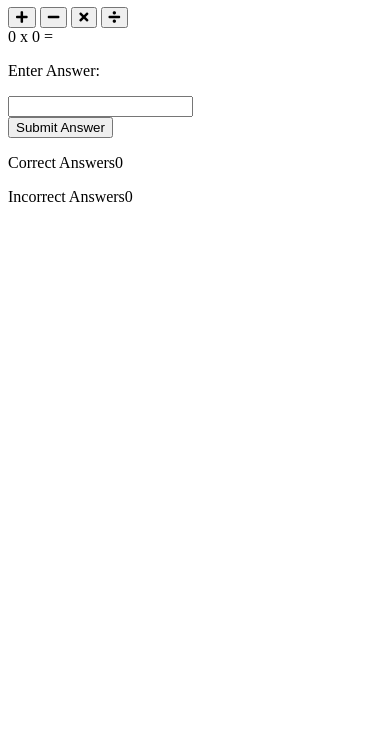
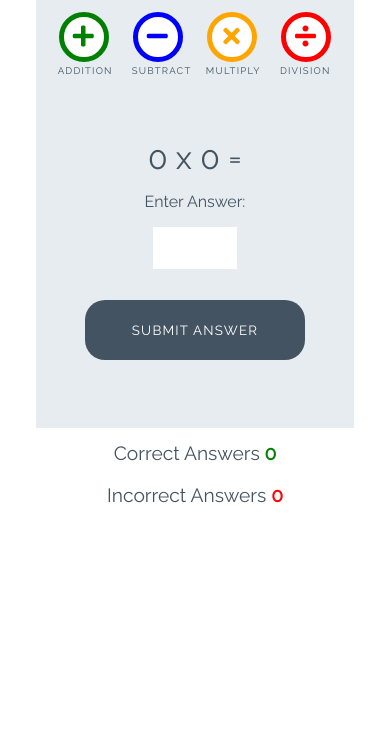
Before and after one commit to YasmineBB/love-maths, a plain HTML site: page index.html in a window 390 px wide. Shown: the part 112-844 px from the top of the page. Drawn offline with Linux system fonts and the light colour scheme.

Commit message:
Add styling for game

```diff
--- a/assets/css/style.css
+++ b/assets/css/style.css
@@ -0,0 +1,254 @@
+/* --------- Global style */
+
+body {
+    background-color: white;
+    font-family: "Raleway", sans-serif;
+    color: #445361;
+    text-align: center;
+}
+
+/* --------- Heading */
+
+.heading {
+    text-align: center;
+    font-size: 2.5rem;
+}
+
+.logo {
+    height: 40px;
+    padding-right: 5px;
+}
+
+/* --------- Game layout */
+
+.game-area {
+    background-color: #E6ECF0;
+    box-sizing: border-box;
+    width: 85%;
+    height: 65vh;
+    max-height: 450px;
+    max-width: 830px;
+    margin-left: auto;
+    margin-right: auto;
+    padding: 1%;
+}
+
+.question-area {
+    width: 50%;
+    font-size: 2rem;
+    margin: auto;
+    padding: 50px 0;
+}
+
+.question-area span {
+    padding: 0 15px;
+}
+
+.score-area {
+    margin: 5px auto;
+    width: 60%;
+    font-size: 1.2rem;
+}
+
+.controls-area {
+    width: 85%;
+    margin: 30px auto;
+}
+
+#score {
+    color: green;
+    font-weight: bold;
+}
+
+#incorrect {
+    color: red;
+    font-weight: bold;
+}
+
+.answer-message {
+    display: none;
+    font-size: 1rem;
+}
+
+#answer-box {
+    border: none;
+    color: #445361;
+    display: inline-block;
+    height: 40px;
+    width: 80px;
+    font-size: 1.2rem;
+}
+
+.scores {
+    display: inline-block;
+    padding: 25px;
+}
+
+/* --------- Buttons */
+
+.btn {
+    width: 220px;
+    height: 60px;
+    font-family: "Raleway", sans-serif;
+    text-transform: uppercase;
+    letter-spacing: 1.2px;
+    color: white;
+}
+
+.btn:focus {
+    outline: none;
+}
+
+.btn--big {
+    padding-top: 10px;
+    border-radius: 50%;
+    background-color: white;
+    border: 10px solid;
+    width: 100px;
+    height: 100px;
+    font-size: 3.2rem;
+    margin: 0 30px;
+    transition: all 0.5s;
+}
+
+.btn--big::after {
+    content: attr(data-type);
+    font-size: 1rem;
+    color: #445361;
+    position: relative;
+    left: 0.5rem;
+}
+
+.btn--blue {
+    border-color: blue;
+    color: blue;
+}
+
+.btn--blue:active,
+.btn--blue:hover {
+    background-color: darkblue;
+    color: white;
+}
+
+.btn--orange {
+    border-color: orange;
+    color: orange;
+}
+
+.btn--orange:active,
+.btn--orange:hover {
+    background-color: darkorange;
+    color: white;
+}
+
+.btn--red {
+    border-color: red;
+    color: red;
+}
+
+.btn--red:active,
+.btn--red:hover {
+    background-color: darkred;
+    color: white;
+}
+
+.btn--green {
+    border-color: green;
+    color: green;
+}
+
+.btn--green:active,
+.btn--green:hover {
+    background-color: darkgreen;
+    color: white;
+}
+
+.btn--gray {
+    margin-top: 25px;
+    background-color: #445361;
+    border: 1px transparent;
+    border-radius: 20px;
+}
+
+.btn--gray:active,
+.btn--gray:hover {
+    background-color: #0d1013;
+}
+
+/* --------- Media queries */
+
+@media (max-width: 414px) {
+    .controls-area {
+        width: 100%;
+    }
+
+    .btn--big {
+        margin: 0 10px;
+        padding: 5px;
+        border: 5px solid;
+        width: 50px;
+        height: 50px;
+        font-size: 1.5rem;
+    }
+
+    .btn--big::after {
+        font-size: 0.6rem;
+        left: -0.7rem;
+    }
+
+    .question-area {
+        padding: 10% 0;
+        width: 100%;
+    }
+
+    .question-area span {
+        padding: 0;
+    }
+
+    .answer-message {
+        display: block;
+    }
+
+    #answer-box {
+        display: block;
+        margin: 0 auto;
+    }
+
+    .btn--gray {
+        margin-top: 0;
+    }
+
+    .score-area {
+        width: 100%;
+    }
+
+    .scores {
+        margin: 0.5em auto;
+        display: block;
+        padding: 5px;
+    }
+
+    .heading {
+        font-size: 2rem;
+    }
+}
+
+@media (max-width: 320px) {
+    .game-area {
+        height: 70vh;
+    }
+
+    .controls-area {
+        width: 75%;
+        margin: 10px auto;
+    }
+
+    .btn--big {
+        margin: 10px 10px;
+    }
+
+    .question-area {
+        padding: 10px 0;
+    }
+
+}
--- a/index.html
+++ b/index.html
@@ -17,37 +17,43 @@
 </head>
 
 <body>
-    <h1 class="heading"><img class="logo" src="assets/images/logo.png" alt="logo">Love Maths</h1>
+    <h1 class="heading">
 
-    <div class="game-area"></div>
+        <img class="logo" src="assets/images/logo.png" alt="logo">Love Maths
+    </h1>
+
+    <div class="game-area">
         <div class="controls-area">
-        <button class="btn btn--big btn--green">
+            <button data-type="addition" class="btn btn--big btn--green">
                 <i class="fas fa-plus"></i>
             </button>
-        <button class="btn btn--big btn--blue">
+            <button data-type="subtract" class="btn btn--big btn--blue">
                 <i class="fas fa-minus"></i>
             </button>
-        <button class="btn btn--big btn--orange">
+            <button data-type="multiply" class="btn btn--big btn--orange">
                 <i class="fas fa-times"></i>
             </button>
-        <button class="btn btn--big btn--red ">
+            <button data-type="division" class="btn btn--big btn--red">
                 <i class="fas fa-divide"></i>
             </button>
         </div>
 
+
         <div class="question-area">
-        <span id="operandi">0</span>
+            <span id="operand1">0</span>
             <span id="operator">x</span>
             <span id="operand2">0</span>
             <span>=</span>
             <p class="answer-message">Enter Answer:</p>
             <input id="answer-box" type="number">
         </div>
-    <button class="btn btn--gray">Submit Answer</button>
+        <button data-type="submit" class="btn btn--gray">Submit Answer</button>
+    </div>
 
-    <div class="score-area"> </div>
-    <p class="scores">Correct Answers<span id="score">0</span></p>
-    <p class="scores">Incorrect Answers<span id="incorrect">0</span></p>
+    <div class="score-area">
+        <p class="scores">Correct Answers <span id="score">0</span></p>
+        <p class="scores">Incorrect Answers <span id="incorrect">0</span></p>
+    </div>
 
     <script src="assets/js/script.js"></script>
 
```
Lines whose indentation alone changed are shown as unchanged.
